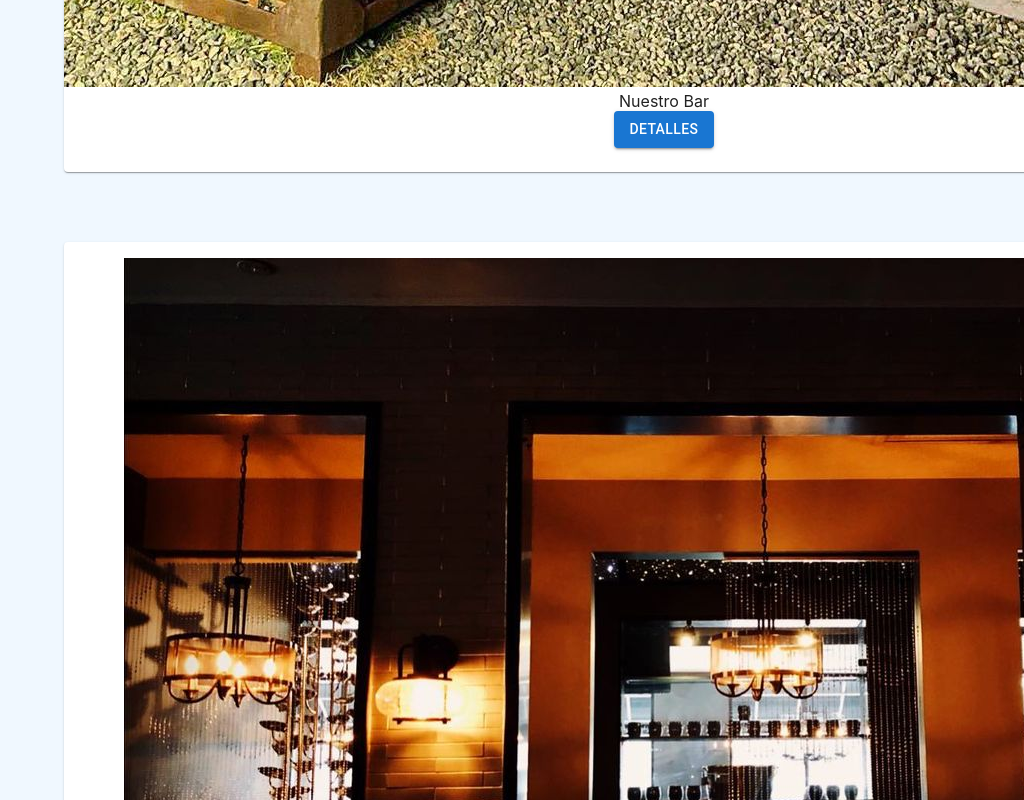
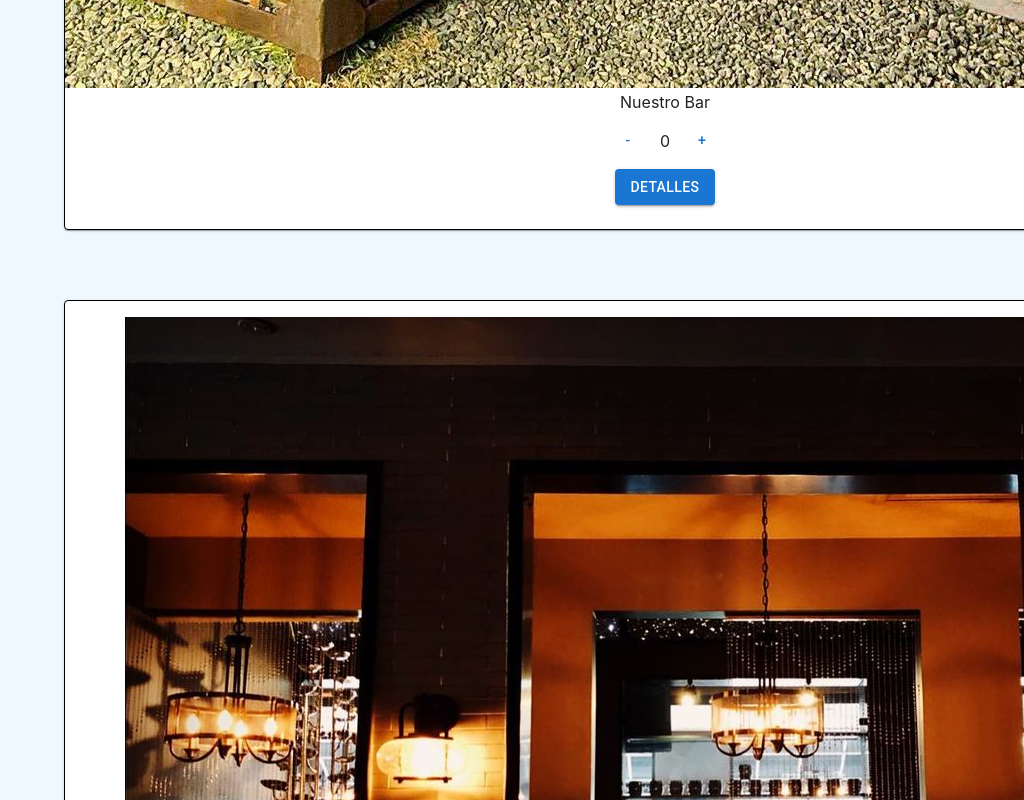
Before and after one commit to BrunoMartin22/ReactJs, a React (Create React App) app: page / in a window 1280 px wide. Shown: the part 1320-2120 px from the top of the page, without its empty margins (256-1280 px from the left). Built offline with nearby package versions, Linux system fonts and the light colour scheme; a web font is replaced by a local one.

Commit message:
añadiendo contador

```diff
--- a/src/components/card/Card.css
+++ b/src/components/card/Card.css
@@ -4,4 +4,5 @@
     justify-content: center;
     margin-left: 320px;
     margin-top: 70px;
+    border: 1px solid black;
 }
--- a/src/components/card/Card.js
+++ b/src/components/card/Card.js
@@ -1,19 +1,9 @@
 import './Card.css'
-import { useState } from 'react';
+import CountList from '../count/Count';
 import { Card, CardContent } from '@mui/material';
 import { Button } from '@mui/material'
 
 const CardItem = ({image, title}) => {
-    const [count, setCount] = useState(0)
-
-    const addCount = () =>{
-        setCount(count + 1)
-    }
-    const removeCount = () =>{
-        if(count > 0){
-        setCount(count - 1)
-        }
-    }
     return(
         <Card sx={{ minWidth: 275 }} className="card-item-container fotos">
             <CardContent>
@@ -22,7 +12,7 @@ const CardItem = ({image, title}) => {
                         <img src={`./${image}`} alt={"producto"}/>
                     </div>
                     <p>{title}</p>
-                    <p></p>
+                    <CountList/>
                     <Button variant={'contained'} >Detalles</Button>
                 </div>
             </CardContent>
--- /dev/null
+++ b/src/components/count/Count.css
@@ -0,0 +1,9 @@
+.count-item{
+    display: flex;
+    align-items: center;
+    width: 100%;
+    justify-content: center;
+    margin-bottom: 10px;
+    margin-top: 10px;
+    padding: 0;
+}
--- /dev/null
+++ b/src/components/count/Count.js
@@ -0,0 +1,27 @@
+import './Count.css'
+import { useState } from 'react';
+import { Button } from '@mui/material'
+
+
+const CountList = () =>{
+
+ const [count, setCount] = useState(0)
+
+ const addCount = () =>{
+     setCount(count + 1)
+ }
+ const removeCount = () =>{
+     if(count > 0){
+     setCount(count - 1)
+     }
+ }
+ return (
+    <div className='count-item'>
+        <Button onClick={removeCount}>-</Button>
+        <p>{count}</p>
+        <Button onClick={addCount}>+</Button>
+    </div>
+ )
+}
+
+export default CountList;
```
Also changed, not shown: src/utils/productsMock.js (added, +14 -0 lines).
